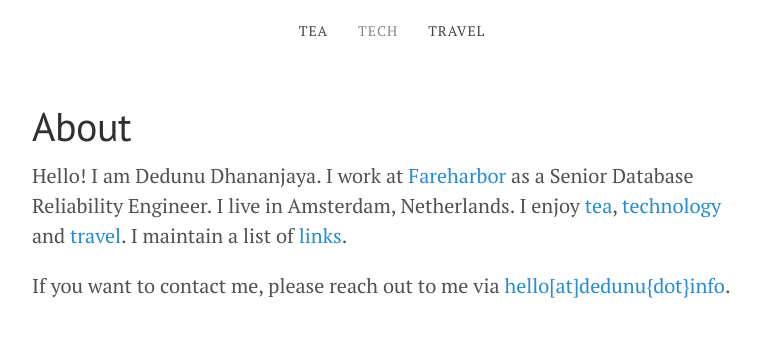
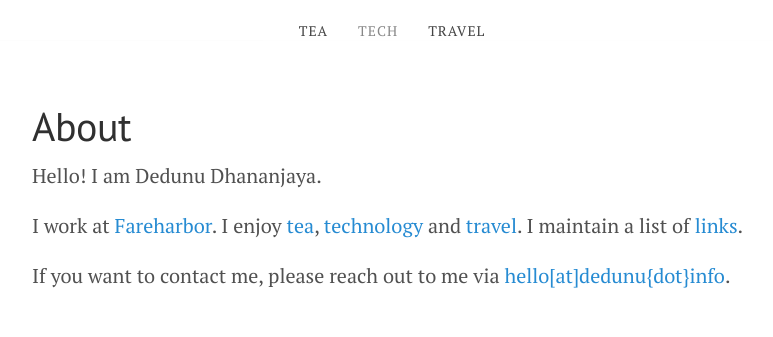
Before and after one commit to dedunu/tech, a Jekyll site: the page built from about.md, in a window 1280 px wide. Shown: the top 337 px of the page, without its empty margins (248-1021 px from the left). Built offline with Jekyll 4.4.1, drawn with Linux system fonts in a browser that asks for light colours.

Commit message:
Update about.md
Signed-off-by: Dedunu Dhananjaya <hello@dedunu.info>

```diff
--- a/about.md
+++ b/about.md
@@ -4,6 +4,8 @@
 ---
 
 
-Hello! I am Dedunu Dhananjaya. I work at [Fareharbor](https://fareharbor.com/) as a Senior Database Reliability Engineer. I live in Amsterdam, Netherlands. I enjoy [tea](https://tea.dedunu.info), [technology](https://tech.dedunu.info) and [travel](http://travel.dedunu.info). I maintain a list of [links](https://tech.dedunu.info/links/).
+Hello! I am Dedunu Dhananjaya.
+
+I work at [Fareharbor](https://fareharbor.com/). I enjoy [tea](https://tea.dedunu.info), [technology](https://tech.dedunu.info) and [travel](http://travel.dedunu.info). I maintain a list of [links](https://tech.dedunu.info/links/).
 
 If you want to contact me, please reach out to me via [hello\[at\]dedunu\{dot\}info](mailto:hello@dedunu.info).
```
